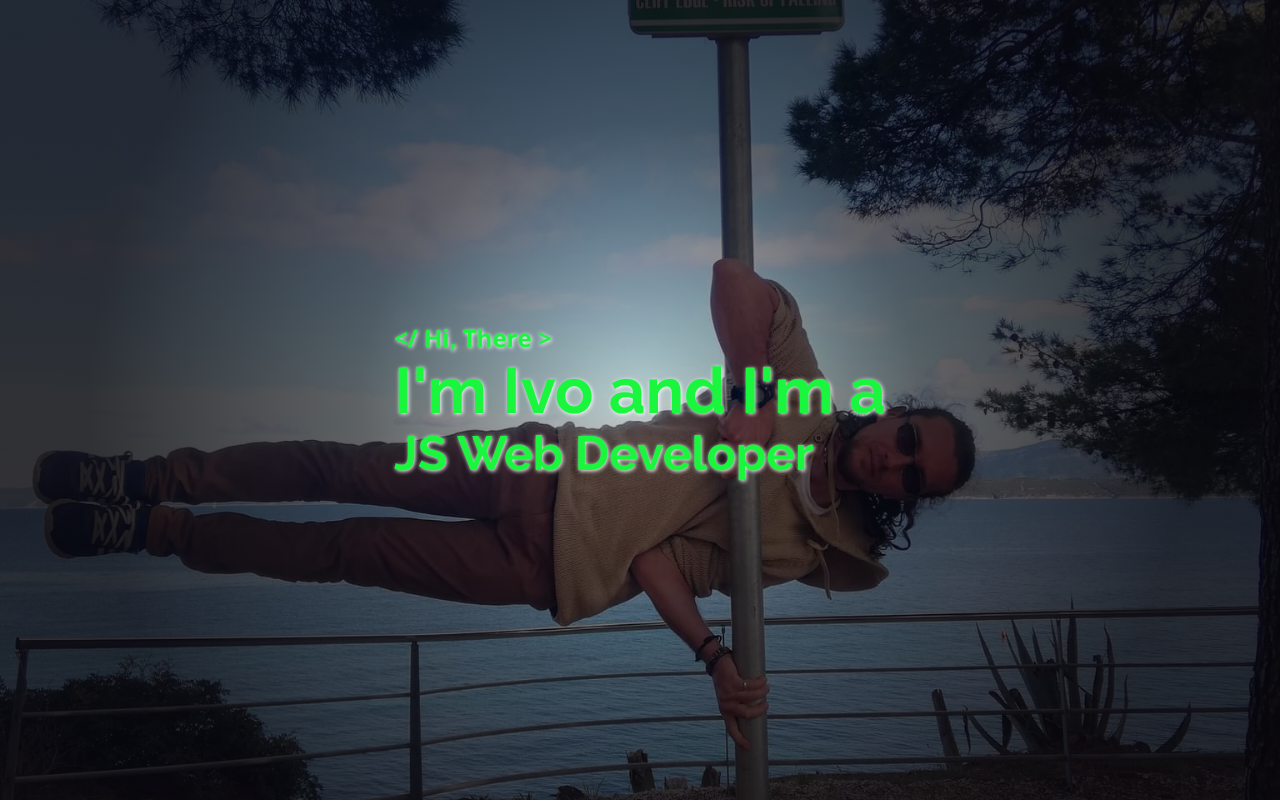
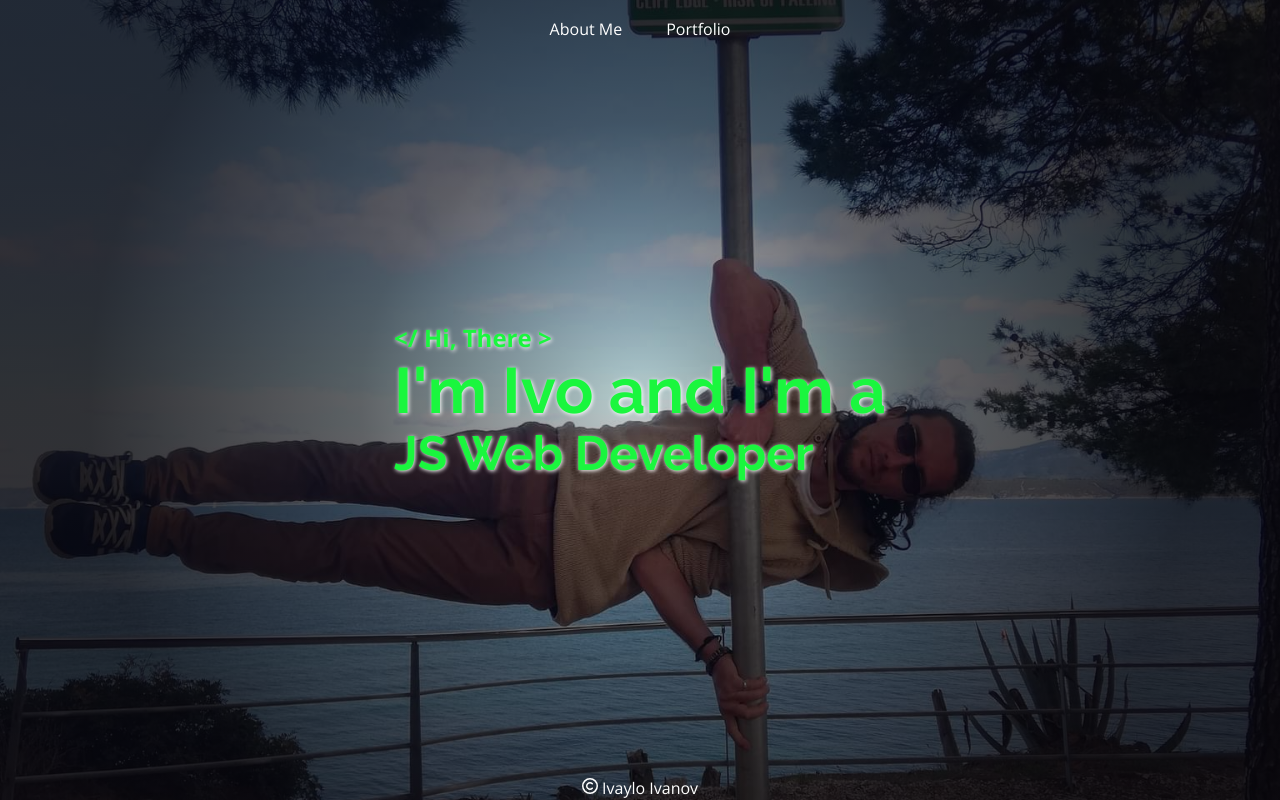
Before and after one commit to Ivaylo-St-Ivanov/Portfolio, a React (Vite) app: page / in a window 1280 px wide. Built offline with nearby package versions, Linux system fonts and the light colour scheme.

Commit message:
Install 'react icons' and add header and footer.

```diff
--- a/package.json
+++ b/package.json
@@ -12,6 +12,7 @@
   "dependencies": {
     "react": "^18.2.0",
     "react-dom": "^18.2.0",
+    "react-icons": "^5.0.1",
     "sass": "^1.69.7"
   },
   "devDependencies": {
--- a/src/App.scss
+++ b/src/App.scss
@@ -1,4 +1,27 @@
 @use './global-styles/main.scss' as gs;
+
+header {
+    position: absolute;
+    z-index: 1;
+    padding: 1rem;
+    @include gs.flex(none, center, none);
+    width: 100%;
+
+    &>input {
+        background: unset;
+        border: unset;
+        color: white;
+        cursor: pointer;
+
+        &:hover {
+            color: yellow;
+        }
+
+        &:first-of-type {
+            margin-right: 2rem;
+        }
+    }
+}
 
 .wrapper {
     position: relative;
@@ -44,3 +67,10 @@
         }
     }
 }
+
+footer {
+    position: absolute;
+    bottom: 0;
+    width: 100%;
+    @include gs.flex(none, center, none);
+}
--- a/src/App.tsx
+++ b/src/App.tsx
@@ -1,9 +1,16 @@
+import { FaRegCopyright } from 'react-icons/fa6';
 
 import './App.scss';
 
 function App() {
 
     return (
+        <>
+            <header>
+                <input type="button" value="About Me" />
+                <input type="button" value="Portfolio" />
+            </header>
+
             <main className="wrapper">
                 <div>
                     <img src="/images/image5.jpeg" alt="Ivaylo's photo" />
@@ -18,6 +25,11 @@ function App() {
                     </div>
                 </div>
             </main>
+
+            <footer>
+                <span><FaRegCopyright /> Ivaylo Ivanov</span>
+            </footer>
+        </>
     );
 }
 
```
Also changed, not shown: 1 other file (tests, documents, lock files or other folders). Lines whose indentation alone changed are shown as unchanged.
